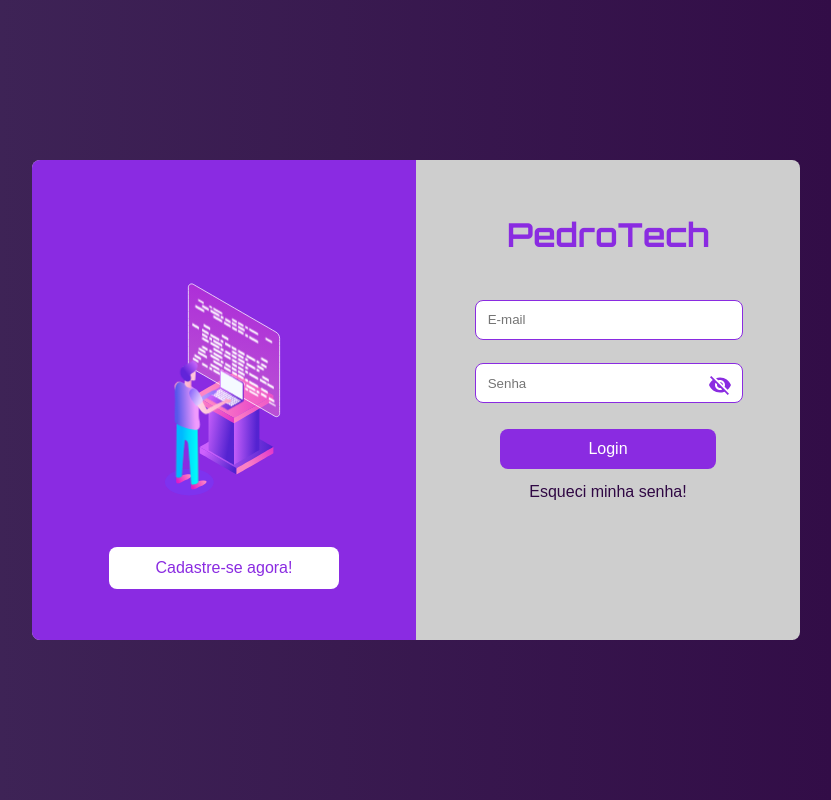
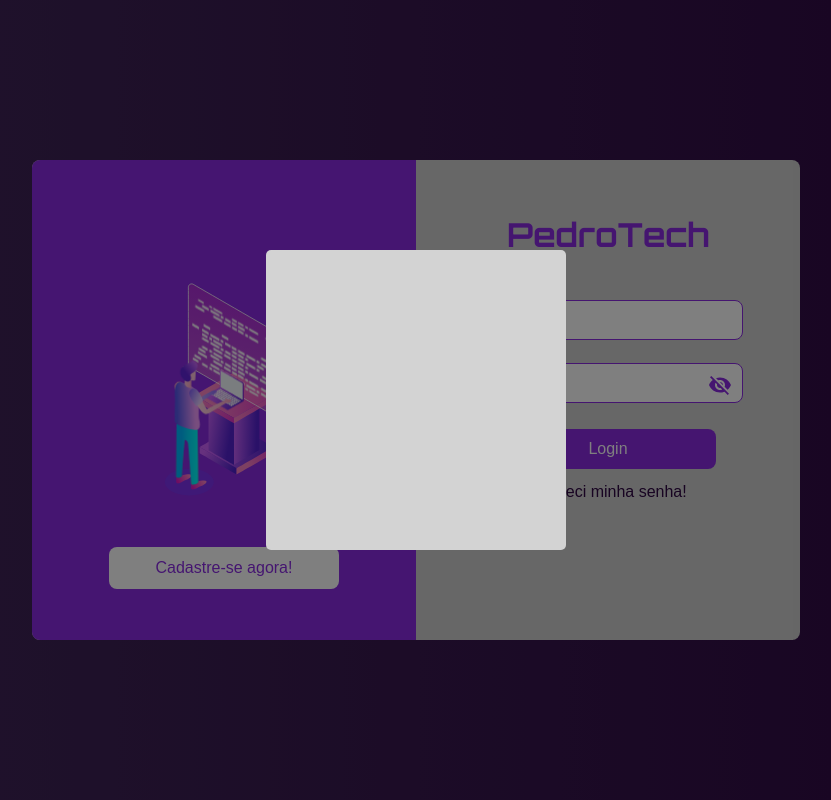
Before and after one commit to holodniak/simple-login-screen, a React (Create React App) app: page / in a window 1280 px wide. Both pictures are taken after a click on the link "Esqueci minha senha!". Shown: the whole page, without its empty margins (224-1055 px from the left). Built offline with nearby package versions, Linux system fonts and the light colour scheme.

Commit message:
initial modal Component

```diff
--- a/src/components/FormLogin.jsx
+++ b/src/components/FormLogin.jsx
@@ -4,6 +4,11 @@ import Input from "./Input";
 import Button from "./Button";
 import VisibilityOffIcon from "@material-ui/icons/VisibilityOff";
 import VisibilityIcon from "@material-ui/icons/Visibility";
+import { makeStyles } from "@material-ui/core/styles";
+import Modal from "@material-ui/core/Modal";
+import Backdrop from "@material-ui/core/Backdrop";
+import Fade from "@material-ui/core/Fade";
+import ModalPassword from "./ModalPassword";
 
 const BoxActions = styled.div`
   height: 68%;
@@ -34,8 +39,32 @@ const ForgotPassword = styled.a`
   }
 `;
 
+const useStyles = makeStyles((theme) => ({
+  modal: {
+    display: "flex",
+    alignItems: "center",
+    justifyContent: "center",
+  },
+  paper: {
+    backgroundColor: theme.palette.background.paper,
+    border: "2px solid #000",
+    boxShadow: theme.shadows[5],
+    padding: theme.spacing(2, 4, 3),
+  },
+}));
+
 export default function FormLogin(props) {
+  const classes = useStyles();
   const [isVisible, setIsVisible] = useState(false);
+  const [open, setOpen] = React.useState(false);
+
+  const handleOpen = () => {
+    setOpen(true);
+  };
+
+  const handleClose = () => {
+    setOpen(false);
+  };
 
   const visible = () => {
     setIsVisible(!isVisible);
@@ -80,7 +109,23 @@ export default function FormLogin(props) {
         }
       ></Input>
       <Button text="Login"></Button>
-      <ForgotPassword>Esqueci minha senha!</ForgotPassword>
+      <ForgotPassword onClick={handleOpen}>Esqueci minha senha!</ForgotPassword>
+      <Modal
+        aria-labelledby="transition-modal-title"
+        aria-describedby="transition-modal-description"
+        className={classes.modal}
+        open={open}
+        onClose={handleClose}
+        closeAfterTransition
+        BackdropComponent={Backdrop}
+        BackdropProps={{
+          timeout: 500,
+        }}
+      >
+        <Fade in={open}>
+          <ModalPassword />
+        </Fade>
+      </Modal>
     </BoxActions>
   );
 }
--- a/src/components/FormRegistry.jsx
+++ b/src/components/FormRegistry.jsx
@@ -7,6 +7,7 @@ import "react-toastify/dist/ReactToastify.css";
 
 import Input from "./Input";
 import Button from "./Button";
+import InputRegistry from "./InputRegistry";
 
 const BoxActions = styled.div`
   height: 68%;
@@ -91,7 +92,7 @@ export default function FormRegistry(props) {
           setValue({ ...passwords, phone: e.target.value });
         }}
       ></Input>
-      <Input
+      <InputRegistry
         placeholder="Senha"
         type={isVisible ? "text" : "password"}
         margin="1%"
@@ -128,8 +129,8 @@ export default function FormRegistry(props) {
             />
           )
         }
-      ></Input>
-      <Input
+      ></InputRegistry>
+      <InputRegistry
         placeholder="Confirmar Senha"
         type={isVisible ? "text" : "password"}
         margin="1%"
@@ -166,7 +167,7 @@ export default function FormRegistry(props) {
             />
           )
         }
-      ></Input>
+      ></InputRegistry>
       <Button onClick={notify} text="Cadastrar"></Button>
       <ToastContainer
         position="bottom-right"
--- /dev/null
+++ b/src/components/InputRegistry.jsx
@@ -0,0 +1,42 @@
+import React, { useState } from "react";
+import styled, { css } from "styled-components";
+
+const InputRegistry = styled.input`
+  width: 84%;
+  position: relative;
+  background: #fff;
+  padding: 4%;
+  border-radius: 8px;
+  border: 1px solid #ff0000;
+  margin: 1%;
+  ${(props) =>
+    props.isValid &&
+    css`
+      border: 1px solid #02ff39;
+    `}
+`;
+
+const GroupInput = styled.div`
+  position: relative;
+  width: 80%;
+  align-items: center;
+  justify-content: center;
+  margin-left: auto;
+  margin-right: auto;
+`;
+
+export default function InputsRegistry(props) {
+  const [isValid] = useState(false);
+  return (
+    <GroupInput>
+      <InputRegistry
+        onChange={isValid}
+        type={props.type}
+        placeholder={props.placeholder}
+        style={{ margin: props.margin, marginLeft: props.marginLeft }}
+        {...props}
+      ></InputRegistry>
+      {props.icon && props.icon}
+    </GroupInput>
+  );
+}
--- /dev/null
+++ b/src/components/ModalPassword.jsx
@@ -0,0 +1,14 @@
+import React from "react";
+import styled from "styled-components";
+
+const ModalCard = styled.div`
+  display: block;
+  width: 300px;
+  height: 300px;
+  background-color: lightgray;
+  border-radius: 5px;
+`;
+
+export default function ModalPassword(props) {
+  return <ModalCard />;
+}
```
